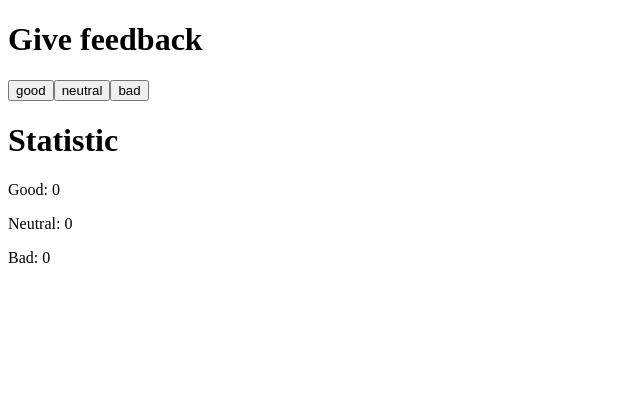
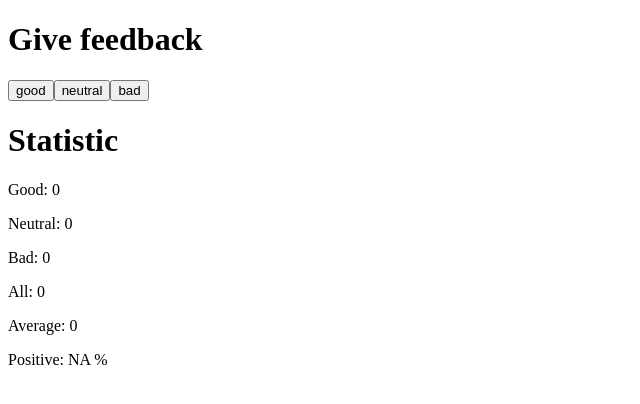
Before and after one commit to 10h30/fullstackopen, a React (Create React App) app in the folder part1/1.6-1.11-unicafe/: page / in a window 1280 px wide. Shown: the top 404 px of the page, without its empty margins (0-640 px from the left). Built offline with nearby package versions, Linux system fonts and the light colour scheme.

Commit message:
Completed 1.7 (unicafe step 2)

```diff
--- a/part1/1.6-1.11-unicafe/src/App.js
+++ b/part1/1.6-1.11-unicafe/src/App.js
@@ -5,6 +5,10 @@ const App = () => {
   const [good, setGood] = useState(0)
   const [neutral, setNeutral] = useState(0)
   const [bad, setBad] = useState(0)
+
+  const all = good + bad + neutral
+  const avg = (all !== 0) ? (good - bad) / all : 0
+  const positive =  (all !== 0) ? good/all*100 : "NA"
 
   return (
     <div>
@@ -16,6 +20,9 @@ const App = () => {
       <p>Good: {good}</p>
       <p>Neutral: {neutral}</p>
       <p>Bad: {bad}</p>
+      <p>All: {all}</p>
+      <p>Average: {avg} </p>
+      <p>Positive: {positive} %</p>
     </div>
   )
 }
```
